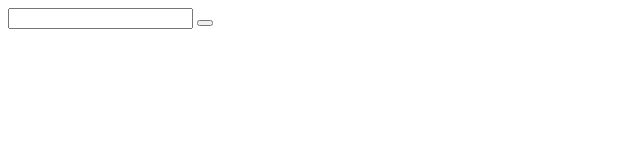
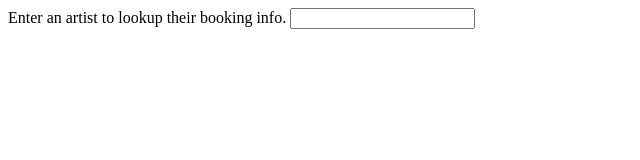
Before and after one commit to drlambert117/artist_lookup, a plain HTML site: page index.html in a window 1280 px wide. Shown: the whole page, without its empty margins (0-640 px from the left). Drawn offline with Linux system fonts and the light colour scheme.

Commit message:
Update index.html

```diff
--- a/index.html
+++ b/index.html
@@ -2,7 +2,8 @@
 <html>
 <body>
 
-  <input></input> <button></button>
+    <label for="artistNameTextInput" class="lead">Enter an artist to lookup their booking info.</label>
+    <input type="text" class="form-control" id="artistNameTextInput" /> <br />
 
 </body>
 </html>
```
